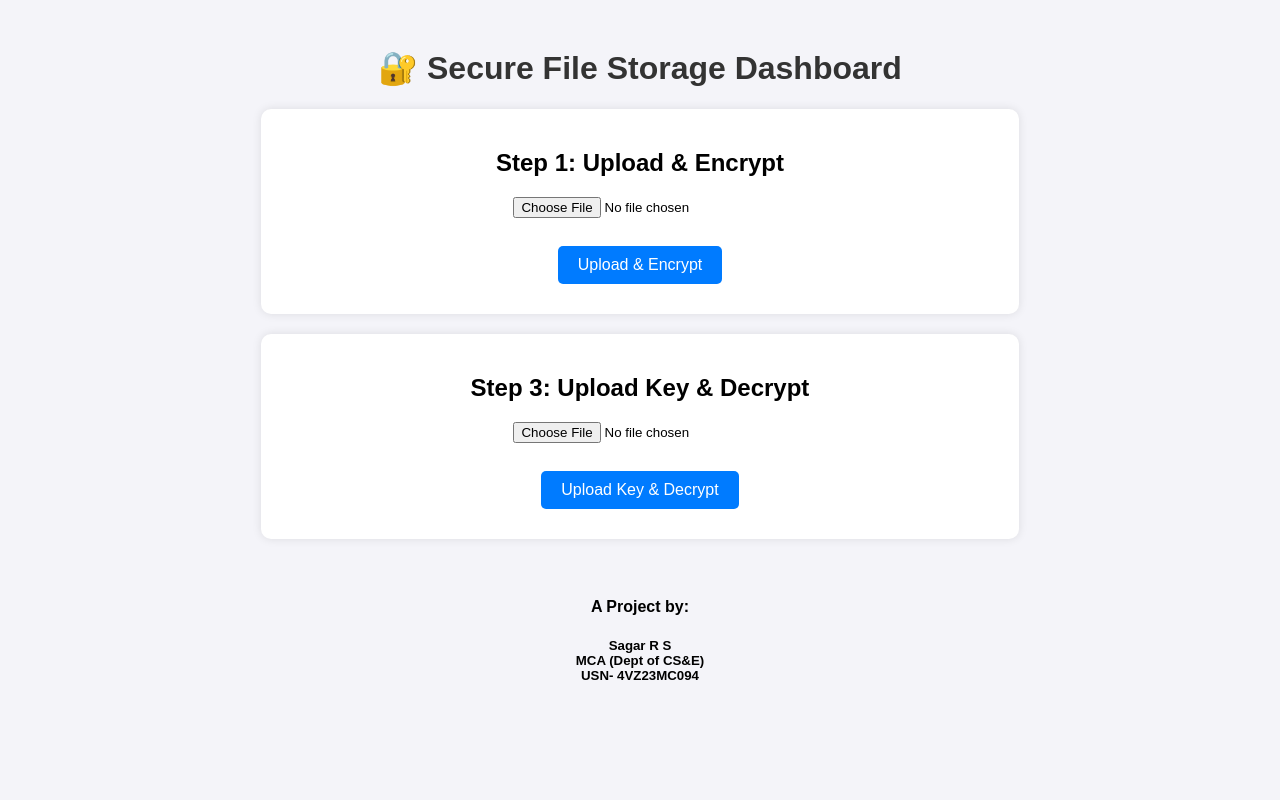
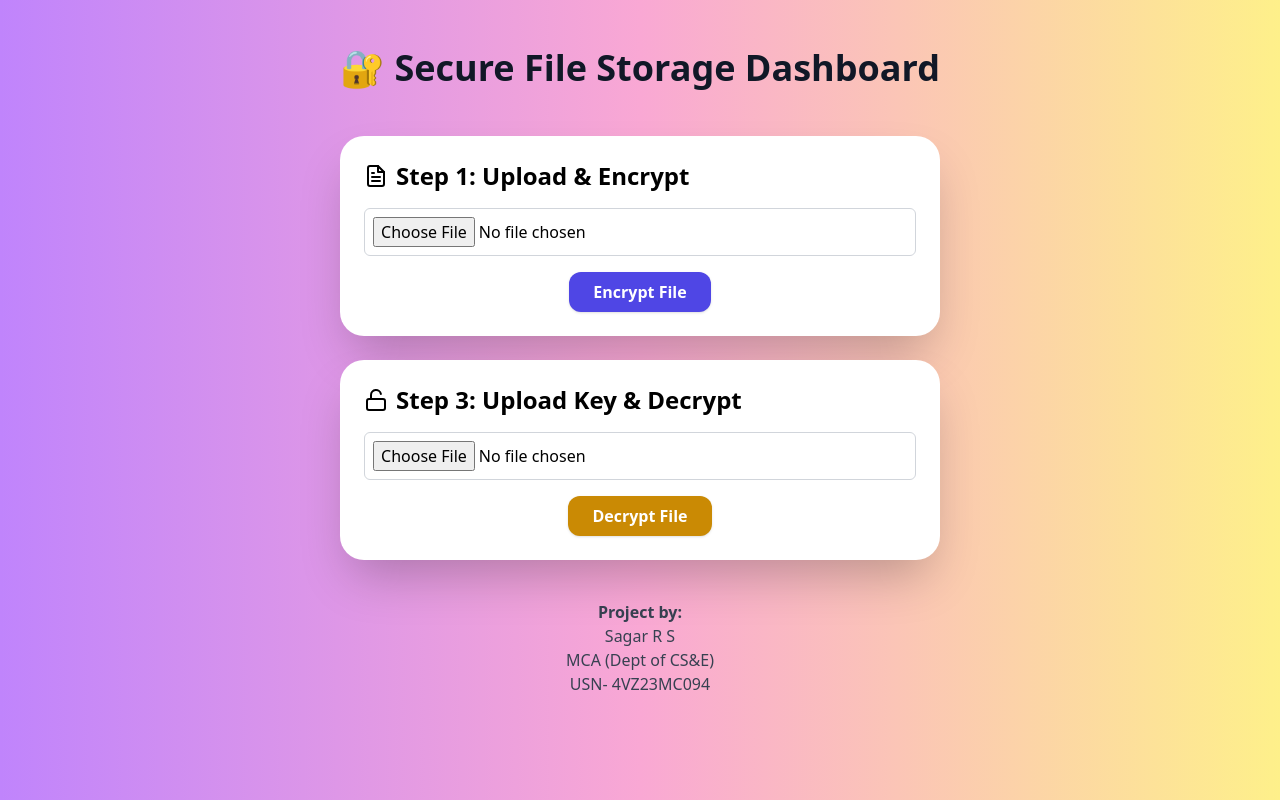
Before and after one commit to sushanth1271/secure_file, a Flask app: page /download/ in a window 1280 px wide. Run offline with Flask 3, Linux system fonts and the light colour scheme; some libraries are stand-ins or nearby versions.

Commit message:
updated interface

```diff
--- a/templates/download.html
+++ b/templates/download.html
@@ -1,55 +1,36 @@
 <!DOCTYPE html>
-<html>
+<html lang="en">
 <head>
+  <meta charset="UTF-8">
   <title>Secure File Storage Dashboard</title>
-    <style>
-      body { font-family: Arial, sans-serif; background: #f4f4f9; }
-      .container { width: 60%; margin: auto; text-align: center; padding: 20px; }
-      h1 { color: #333; }
-      .card {
-        background: #fff;
-        padding: 20px;
-        margin: 20px 0;
-        border-radius: 10px;
-        box-shadow: 0 0 10px rgba(0,0,0,0.1);
-      }
-      button {
-        padding: 10px 20px;
-        margin: 10px;
-        border: none;
-        border-radius: 5px;
-        background: #007bff;
-        color: white;
-        font-size: 16px;
-        cursor: pointer;
-      }
-      button:hover { background: #0056b3; }
-      .msg { font-size: 18px; color: green; margin: 15px; }
-      .file-list { margin-top: 10px; text-align: left; }
-      .file-list li { padding: 5px 0; }
-      a { text-decoration: none; }
-    </style>
+  <script src="https://cdn.tailwindcss.com"></script>
+  <script src="https://unpkg.com/feather-icons"></script>
 </head>
-  <body>
-    <div class="container">
-      <h1>🔐 Secure File Storage Dashboard</h1>
+<body class="bg-gradient-to-r from-purple-400 via-pink-300 to-yellow-200 min-h-screen flex flex-col">
 
+    <div class="max-w-4xl mx-auto py-12 px-6">
+    <h1 class="text-4xl font-extrabold text-gray-900 text-center mb-12">🔐 Secure File Storage Dashboard</h1>
+
+    <!-- Message -->
     {% if message %}
-        <p class="msg">{{ message }}</p>
+      <p class="text-green-700 text-center text-lg font-medium mb-6">{{ message }}</p>
     {% endif %}
 
     <!-- Step 1: Upload & Encrypt -->
-      <div class="card" id="step1">
-        <h2>Step 1: Upload & Encrypt</h2>
-        <form action="/data" method="POST" enctype="multipart/form-data">
-          <input type="file" name="file" required/>
-          <br><br>
-          <button type="submit">Upload & Encrypt</button>
+    <div class="bg-white rounded-3xl shadow-2xl p-6 mb-6 hover:scale-105 transform transition duration-300">
+      <h2 class="text-2xl font-semibold mb-4 flex items-center gap-2">
+        <i data-feather="file-text"></i> Step 1: Upload & Encrypt
+      </h2>
+      <form action="/data" method="POST" enctype="multipart/form-data" class="flex flex-col items-center gap-4">
+        <input type="file" name="file" required class="border border-gray-300 rounded-md p-2 w-full"/>
+        <button class="bg-indigo-600 text-white font-semibold py-2 px-6 rounded-xl shadow hover:bg-indigo-700 hover:scale-105 transform transition duration-300">
+          Encrypt File
+        </button>
       </form>
       {% if uploaded_files %}
-          <div class="file-list">
+        <div class="mt-4 text-left">
           <strong>Uploaded File:</strong>
-            <ul>
+          <ul class="list-disc pl-5 mt-2">
             {% for f in uploaded_files %}
               <li>{{ f }}</li>
             {% endfor %}
@@ -60,43 +41,56 @@
 
     <!-- Step 2: Download Private Key -->
     {% if key_filename %}
-      <div class="card" id="step2">
-        <h2>Step 2: Download Your Private Key</h2>
+    <div class="bg-white rounded-3xl shadow-2xl p-6 mb-6 hover:scale-105 transform transition duration-300">
+      <h2 class="text-2xl font-semibold mb-4 flex items-center gap-2">
+        <i data-feather="key"></i> Step 2: Download Your Private Key
+      </h2>
       <a href="/return-key/{{ key_filename }}" target="_blank">
-          <button>Download Key</button>
+        <button class="bg-green-600 text-white font-semibold py-2 px-6 rounded-xl shadow hover:bg-green-700 hover:scale-105 transform transition duration-300">
+          Download Key
+        </button>
       </a>
     </div>
     {% endif %}
 
     <!-- Step 3: Upload Key & Decrypt -->
-      <div class="card" id="step3">
-        <h2>Step 3: Upload Key & Decrypt</h2>
-        <form action="/download_data" method="POST" enctype="multipart/form-data">
-          <input type="file" name="file" required/>
-          <br><br>
-          <button type="submit">Upload Key & Decrypt</button>
+    <div class="bg-white rounded-3xl shadow-2xl p-6 mb-6 hover:scale-105 transform transition duration-300">
+      <h2 class="text-2xl font-semibold mb-4 flex items-center gap-2">
+        <i data-feather="unlock"></i> Step 3: Upload Key & Decrypt
+      </h2>
+      <form action="/download_data" method="POST" enctype="multipart/form-data" class="flex flex-col items-center gap-4">
+        <input type="file" name="file" required class="border border-gray-300 rounded-md p-2 w-full"/>
+        <button class="bg-yellow-600 text-white font-semibold py-2 px-6 rounded-xl shadow hover:bg-yellow-700 hover:scale-105 transform transition duration-300">
+          Decrypt File
+        </button>
       </form>
     </div>
 
     <!-- Step 4: Download Restored File -->
     {% if restored_filename %}
-      <div class="card" id="step4">
-        <h2>Step 4: Download Restored File</h2>
+    <div class="bg-white rounded-3xl shadow-2xl p-6 mb-6 hover:scale-105 transform transition duration-300">
+      <h2 class="text-2xl font-semibold mb-4 flex items-center gap-2">
+        <i data-feather="download"></i> Step 4: Download Restored File
+      </h2>
       <a href="/return-file/" target="_blank">
-          <button>Download Restored File</button>
+        <button class="bg-purple-600 text-white font-semibold py-2 px-6 rounded-xl shadow hover:bg-purple-700 hover:scale-105 transform transition duration-300">
+          Download Restored File
+        </button>
       </a>
-        <div class="file-list">
+      <div class="mt-4 text-left">
         <strong>Restored File:</strong>
-          <ul>
+        <ul class="list-disc pl-5 mt-2">
           <li>{{ restored_filename }}</li>
         </ul>
       </div>
     </div>
     {% endif %}
 
-      <br>
-      <h4>A Project by:</h4>
-      <h5>Sagar R S <br>MCA (Dept of CS&E)<br>USN- 4VZ23MC094</h5>
+    <!-- Footer -->
+    <div class="text-center mt-10 text-gray-700">
+      <h4 class="font-semibold">Project by:</h4>
+      <p>Sagar R S<br>MCA (Dept of CS&E)<br>USN- 4VZ23MC094</p>
+    </div>
   </div>
 
   <!-- Auto-scroll -->
@@ -112,5 +106,11 @@
       }
     }
   </script>
+
+  <!-- Feather Icons -->
+  <script>
+    feather.replace()
+  </script>
+
 </body>
 </html>
```
Lines whose indentation alone changed are shown as unchanged.
